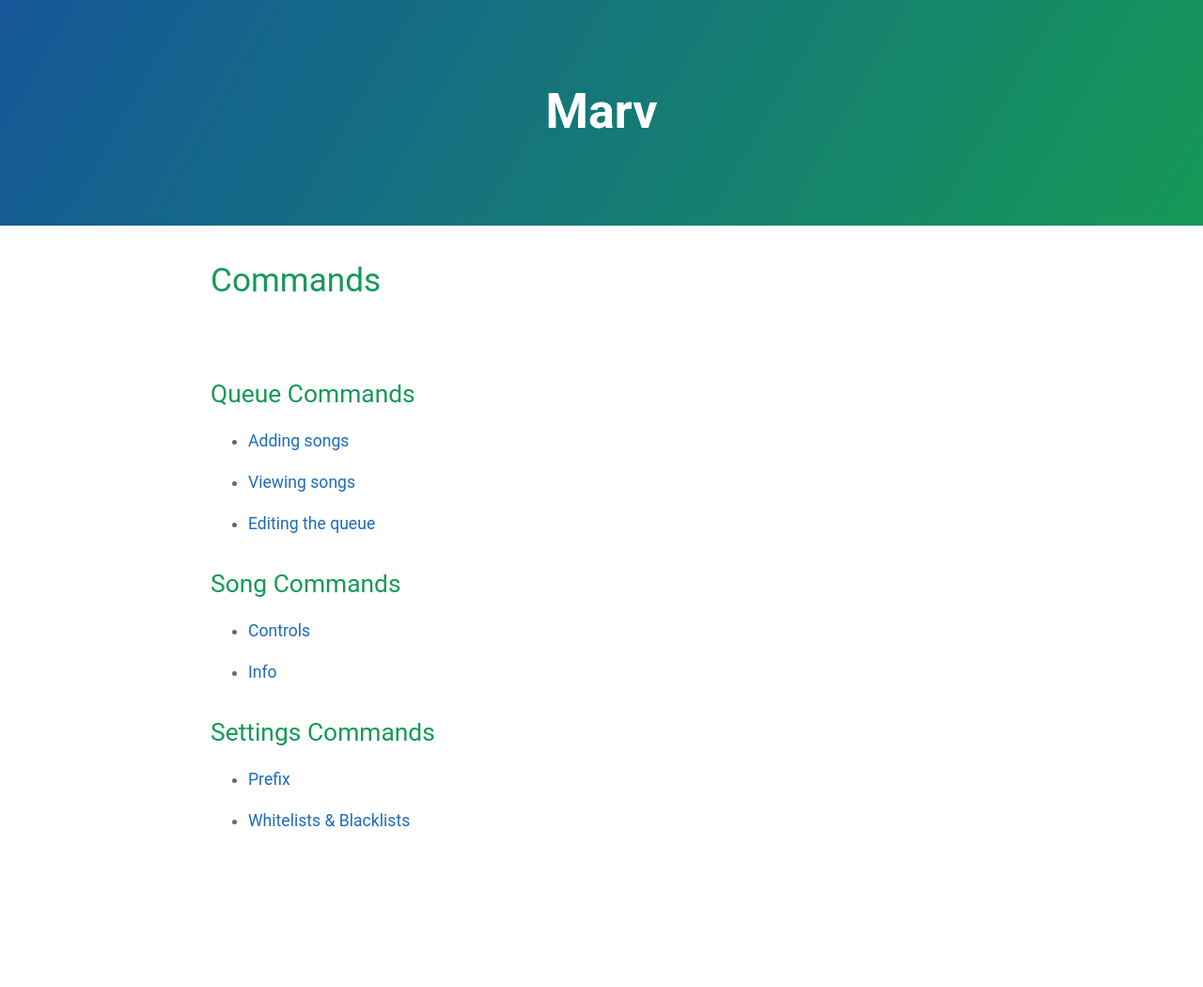
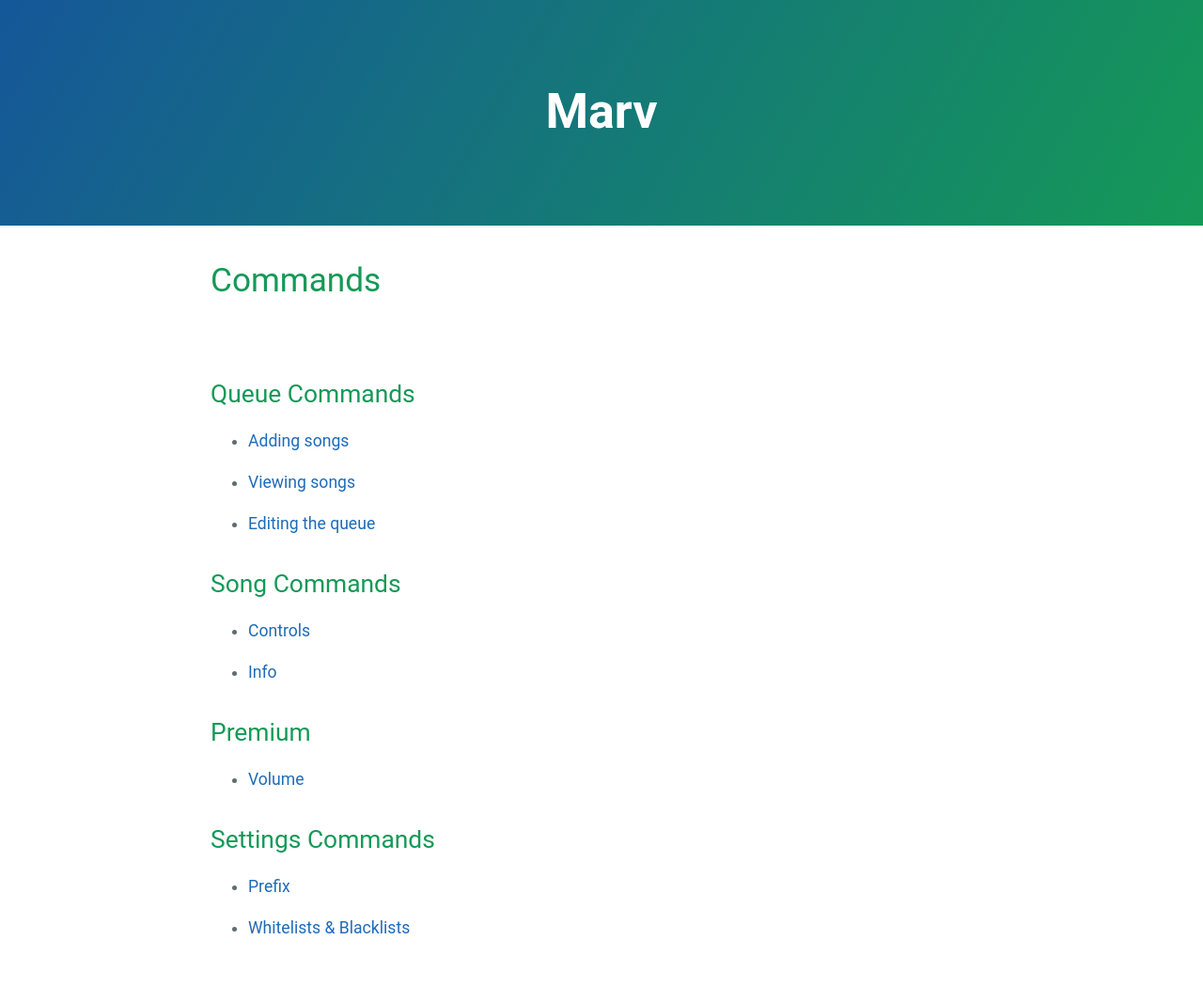
Before and after one commit to mymindishazel/marv-docs, a Jekyll site: the page built from commands/index.md, in a window 1280 px wide. Shown: the whole page at 94% size. Built offline with Jekyll 4.4.1, drawn with Linux system fonts in a browser that asks for light colours; our own code applies the rules of GitHub Pages for plain Markdown files; before the commit the page ends 936 px from its top, so only the background shows below that.

Commit message:
Update index.md

```diff
--- a/commands/index.md
+++ b/commands/index.md
@@ -17,6 +17,10 @@
 
 - [Info](/commands/queue/view)
 
+## Premium
+
+- [Volume](/commands/premium/volume)
+
 ## Settings Commands
 
 - [Prefix](/commands/settings/prefix)
```
